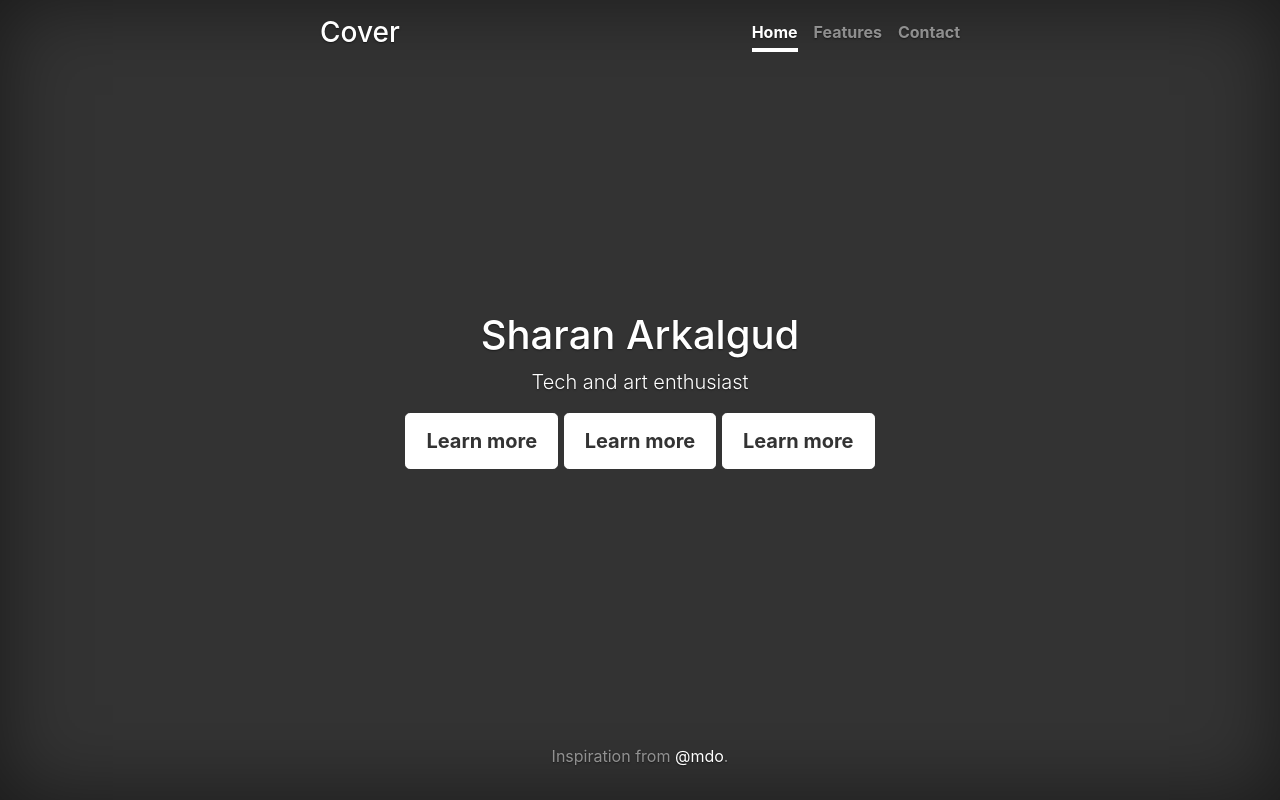
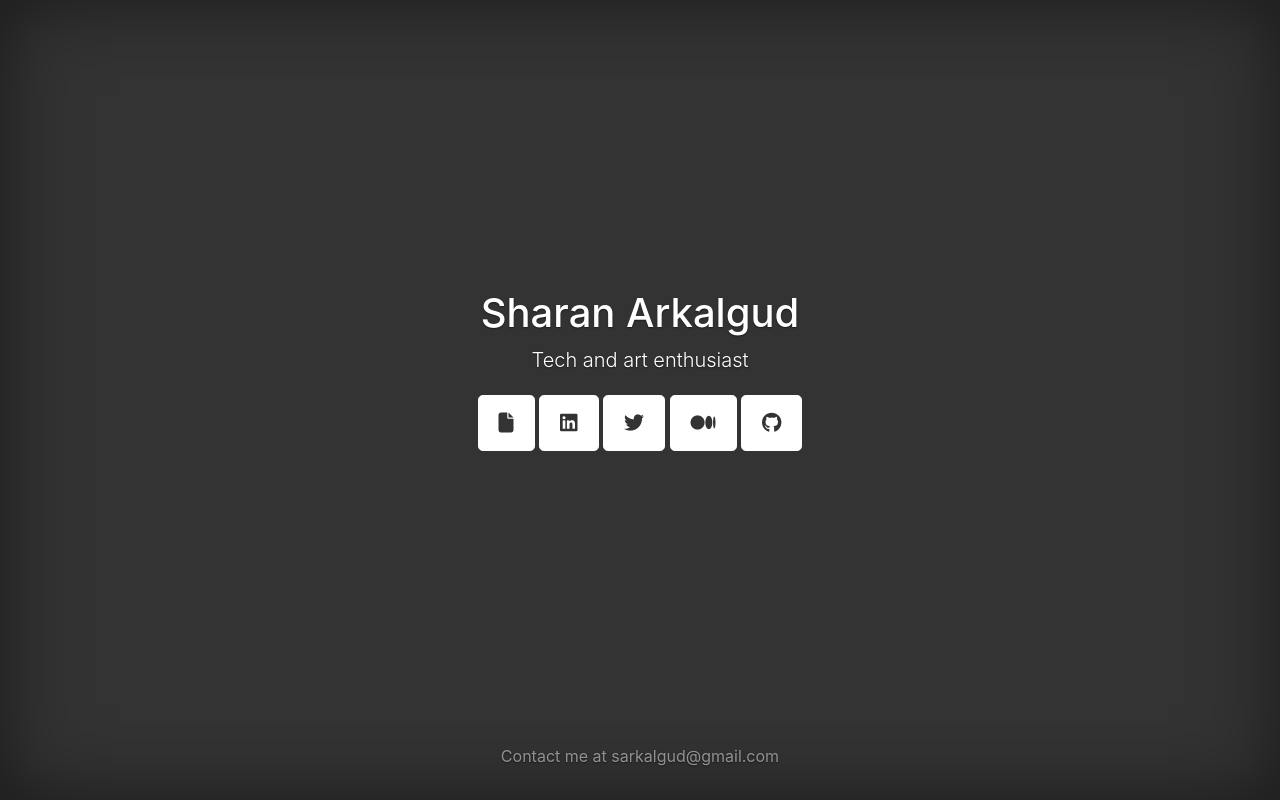
Before and after one commit to Sharkalgud/MyWebsite, a plain HTML site: page index.html in a window 1280 px wide. Drawn offline with nearby package versions, Linux system fonts and the light colour scheme.

Commit message:
more commits

```diff
--- a/cover.css
+++ b/cover.css
@@ -49,7 +49,7 @@ body {
 }
 
 .nav-masthead .nav-link {
-  padding: .25rem 0;
+  padding: 0.25rem 0;
   font-weight: 700;
   color: rgba(255, 255, 255, .5);
   background-color: transparent;
@@ -87,8 +87,12 @@ body {
   padding: 0 1.5rem;
 }
 .cover .btn-lg{
+  /* padding: .75rem 1.25rem; */
   padding: .75rem 1.25rem;
-  font-weight: 700;
+}
+.button-pad{
+  padding: .25rem 0rem;
+  display: inline-block;
 }
 
 /*
--- a/index.html
+++ b/index.html
@@ -27,34 +27,57 @@
     </style>
     <!-- Custom template stype sheet -->
     <link href="cover.css" rel="stylesheet">
+    <script src="https://kit.fontawesome.com/0f14011c30.js"></script>
   </head>
   <body class="text-center">
     <div class="cover-container d-flex w-100 h-100 p-3 mx-auto flex-column">
 
       <header class="masthead mb-auto">
-        <div class="inner">
+        <!-- <div class="inner">
           <h3 class="masthead-brand"> Cover </h3>
           <nav class="nav nav-masthead justify-content-center">
             <a class="nav-link active" href="#">Home</a>
             <a class="nav-link" href="#">Features</a>
             <a class="nav-link" href="#">Contact</a>
           </nav>
-        </div>
+        </div> -->
       </header>
 
       <main role="main" class="inner cover">
         <h1 class="cover-heading">Sharan Arkalgud</h1>
         <p class="lead">Tech and art enthusiast</p>
         <p class="lead">
-          <a href="#" class="btn btn-lg btn-secondary">Learn more</a>
-          <a href="#" class="btn btn-lg btn-secondary">Learn more</a>
-          <a href="#" class="btn btn-lg btn-secondary">Learn more</a>
+          <div class="button-pad">
+            <a href="Resume_Sharan_Arkalgud.pdf" class="btn btn-lg btn-secondary">
+              <i class="fas fa-file"></i>
+            </a>
+          </div>
+          <div class="button-pad">
+            <a href="https://www.linkedin.com/in/sharanarkalgud/" class="btn btn-lg btn-secondary">
+              <i class="fab fa-linkedin"></i>
+            </a>
+          </div>
+          <div class="button-pad">
+            <a href="https://twitter.com/Sharkalgud" class="btn btn-lg btn-secondary">
+              <i class="fab fa-twitter"></i>
+            </a>
+          </div>
+          <div class="button-pad">
+            <a href="https://medium.com/@sarkalgud" class="btn btn-lg btn-secondary">
+              <i class="fab fa-medium-m"></i>
+            </a>
+          </div>
+          <div class="button-pad">
+            <a href="https://github.com/Sharkalgud" class="btn btn-lg btn-secondary">
+              <i class="fab fa-github"></i>
+            </a>
+          </div>
         </p>
       </main>
 
       <footer class="mastfoot mt-auto">
         <div class="inner">
-          <p>Inspiration from <a href="https://twitter.com/mdo">@mdo</a>.</p>
+          <p>Contact me at sarkalgud@gmail.com</p>
         </div>
       </footer>
     </div>
```
Also changed, not shown: 1 other file.
